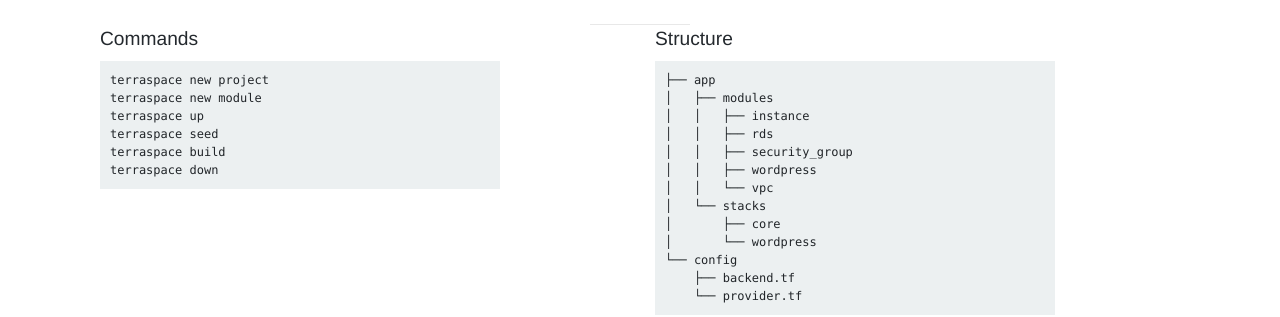
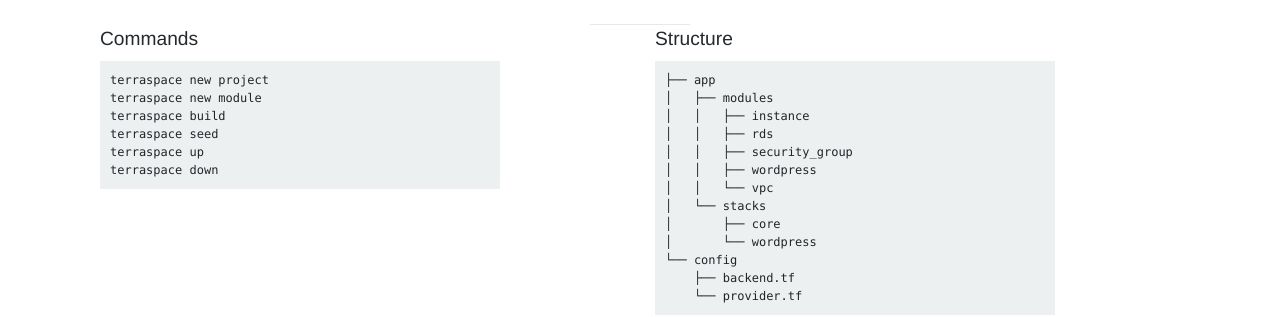
Before and after one commit to boltops-tools/terraspace-docs, a Jekyll site: the page built from index.html, in a window 1280 px wide. Shown: the part 810-1127 px from the top of the page. Built offline with Jekyll 4.4.1, drawn with Linux system fonts in a browser that asks for light colours; a script that is not in the unit is left out.

```diff
--- a/_includes/commands.html
+++ b/_includes/commands.html
@@ -15,9 +15,9 @@
 {% highlight sh %}
 terraspace new project
 terraspace new module
+terraspace build
+terraspace seed
 terraspace up
-terraspace seed
-terraspace build
 terraspace down
 {% endhighlight %}
               </div>
```
